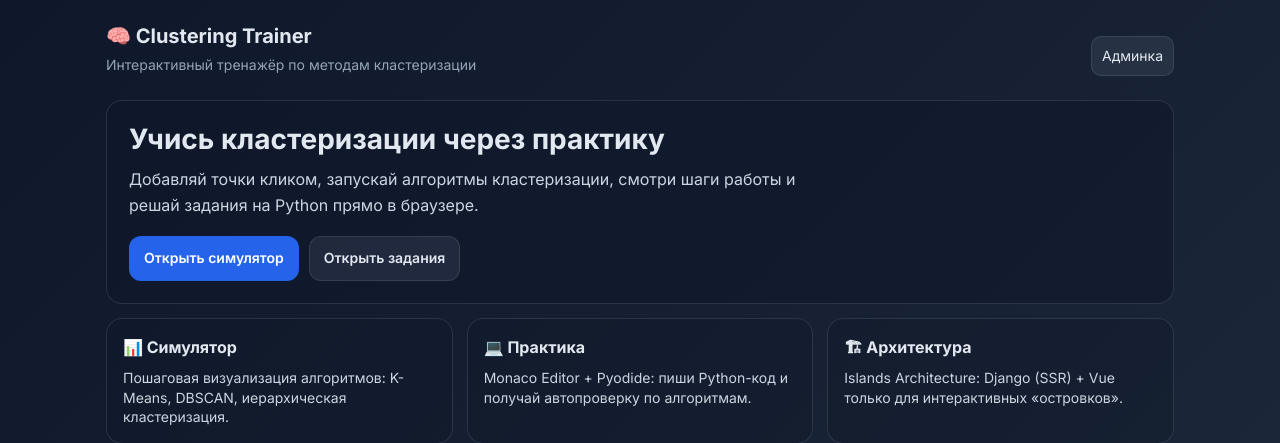
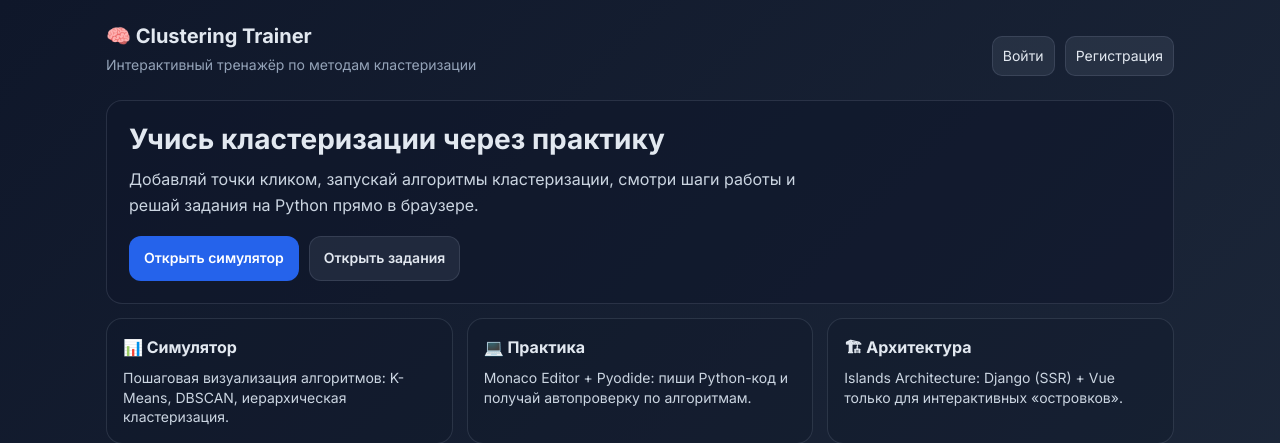
Before and after one commit to Arallez/diploma-clustering-app, a Django app: page / in a window 1280 px wide. Shown: the top 443 px of the page. Run offline with Django 4.2, Linux system fonts and the light colour scheme.

Commit message:
ui(home): add conditional login/profile links to home page header

```diff
--- a/templates/core/home.html
+++ b/templates/core/home.html
@@ -15,7 +15,15 @@
       <div class="brand-subtitle">Интерактивный тренажёр по методам кластеризации</div>
     </div>
     <nav class="home-nav">
-      <a class="nav-link" href="/admin/">Админка</a>
+      {% if user.is_authenticated %}
+        <a class="nav-link" href="{% url 'profile' %}">👤 {{ user.username }}</a>
+      {% else %}
+        <a class="nav-link" href="{% url 'login' %}">Войти</a>
+        <a class="nav-link" href="{% url 'register' %}">Регистрация</a>
+      {% endif %}
+      {% if user.is_superuser %}
+        <a class="nav-link" href="/admin/">Админка</a>
+      {% endif %}
     </nav>
   </header>
 
```
